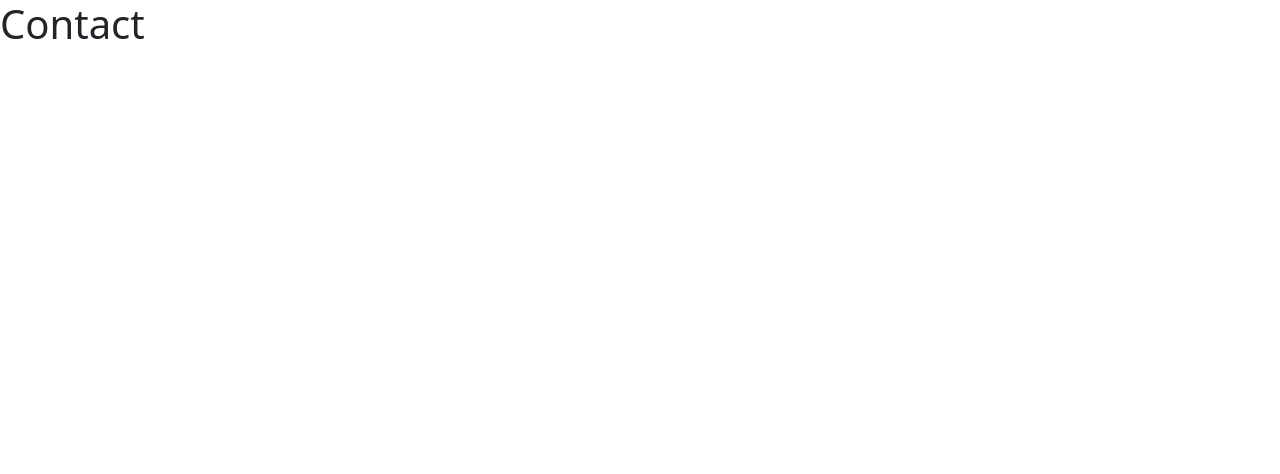
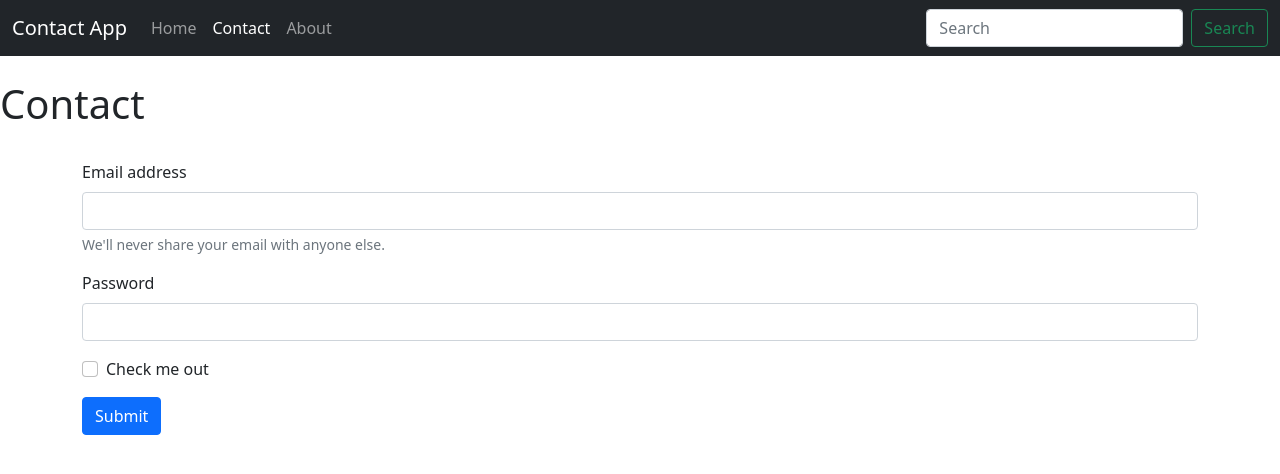
Before and after one commit to taiseen/react_user_crud_app, a React (Create React App) app: page /contact in a window 1280 px wide. Shown: the top 474 px of the page. Built offline with nearby package versions, Linux system fonts and the light colour scheme.

Commit message:
404 add ==> OK

```diff
--- a/src/App.js
+++ b/src/App.js
@@ -1,25 +1,22 @@
 // 21-Jun-2021
-import {
-    BrowserRouter as Router,
-    Switch,
-    Route,
-    Link
-} from "react-router-dom";
+import { BrowserRouter as Router, Switch, Route} from "react-router-dom";
 import '../node_modules/bootstrap/dist/css/bootstrap.css';
 import Home from './components/Home';
 import Contact from './components/Contact';
 import About from './components/About';
 import PageNotFound from "./components/PageNotFound";
+import NavBar from './components/NavBar';
 
 const App = () => {
 
     return (
         <Router>
+            <NavBar />
             <Switch>
                 <Route path="/" exact component={Home} />
                 <Route path="/contact" component={Contact} />
                 <Route path="/about" component={About} />
-                <Route path="*" component={PageNotFound} />
+                <Route component={PageNotFound} />
             </Switch>
         </Router>
     );
--- a/src/components/About.js
+++ b/src/components/About.js
@@ -1,7 +1,7 @@
 const About = () => {
     return (
         <div>
-            <h1>About</h1>
+            <h1 className="py-4">About</h1>
         </div>
     );
 };
--- a/src/components/Contact.js
+++ b/src/components/Contact.js
@@ -1,7 +1,23 @@
 const Contact = () => {
     return (
         <div>
-            <h1>Contact</h1>
+            <h1 className="py-4">Contact</h1>
+            <form className="container">
+                <div class="mb-3">
+                    <label for="exampleInputEmail1" class="form-label">Email address</label>
+                    <input type="email" class="form-control" id="exampleInputEmail1" aria-describedby="emailHelp" />
+                    <div id="emailHelp" class="form-text">We'll never share your email with anyone else.</div>
+                </div>
+                <div class="mb-3">
+                    <label for="exampleInputPassword1" class="form-label">Password</label>
+                    <input type="password" class="form-control" id="exampleInputPassword1" />
+                </div>
+                <div class="mb-3 form-check">
+                    <input type="checkbox" class="form-check-input" id="exampleCheck1" />
+                    <label class="form-check-label" for="exampleCheck1">Check me out</label>
+                </div>
+                <button type="submit" class="btn btn-primary">Submit</button>
+            </form>
         </div>
     );
 };
--- a/src/components/Home.js
+++ b/src/components/Home.js
@@ -1,7 +1,7 @@
 const Home = () => {
     return (
-        <div>
-            <h1>Home</h1>
+        <div className="container">
+            <h1 className="py-4">Home</h1>
         </div>
     );
 };
--- /dev/null
+++ b/src/components/NavBar.js
@@ -0,0 +1,41 @@
+import React from 'react';
+import { NavLink } from 'react-router-dom';
+
+const NavBar = () => {
+    return (
+        <nav className="navbar navbar-expand-lg navbar-dark bg-dark">
+            <div className="container-fluid">
+                <NavLink className="navbar-brand" to="/">Contact App</NavLink>
+                <button className="navbar-toggler" type="button" data-bs-toggle="collapse" data-bs-target="#navbarSupportedContent" aria-controls="navbarSupportedContent" aria-expanded="false" aria-label="Toggle navigation">
+                    <span className="navbar-toggler-icon"></span>
+                </button>
+
+                <div className="collapse navbar-collapse">
+                    <ul className="navbar-nav me-auto mb-2 mb-lg-0">
+                        <li className="nav-item">
+                            <NavLink to="/" exact className="nav-link">
+                                Home
+                            </NavLink>
+                        </li>
+                        <li className="nav-item">
+                            <NavLink to="/contact" exact className="nav-link">
+                                Contact
+                            </NavLink>
+                        </li>
+
+                        <li className="nav-item">
+                            <NavLink to="/about" exact className="nav-link">
+                                About
+                            </NavLink>
+                        </li>
+                    </ul>
+                    <form className="d-flex">
+                        <input className="form-control me-2" type="search" placeholder="Search" aria-label="Search" />
+                        <button className="btn btn-outline-success" type="submit">Search</button>
+                    </form>
+                </div>
+            </div>
+        </nav>);
+};
+
+export default NavBar;
--- a/src/components/PageNotFound.js
+++ b/src/components/PageNotFound.js
@@ -1,7 +1,10 @@
+import { Link } from "react-router-dom";
+
 const PageNotFound = () => {
     return (
-        <div>
+        <div className="not-found">
             <h1>404 | Page Not Found</h1>
+            <Link to='/'>Go To Home Page</Link>
         </div>
     );
 };
--- /dev/null
+++ b/src/index.css
@@ -0,0 +1,20 @@
+.not-found {
+  position: fixed;
+  top: 0;
+  width: 100vw;
+  height: 100vh;
+  background: #fff;
+  display: flex;
+  justify-content: center;
+  align-items: center;
+}
+
+.not-found a {
+  display: block;
+  margin : 20px;
+  text-decoration: none;
+  color: tomato;
+}
+.not-found a:hover {
+  text-decoration: underline;
+}
--- a/src/index.js
+++ b/src/index.js
@@ -1,6 +1,7 @@
 import React from 'react';
 import ReactDOM from 'react-dom';
 import App from './App';
+import './index.css';
 
 ReactDOM.render(
   <React.StrictMode>
```
